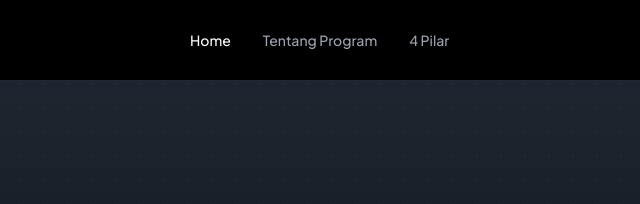
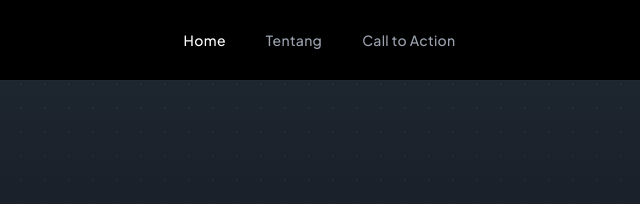
Before and after one commit to crashbug01/mahreen, a plain HTML site: page index.html in a window 1280 px wide. Shown: the top 204 px of the page, 303-943 px from the left. Drawn offline with nearby package versions, Linux system fonts and the light colour scheme.

Commit message:
Update index.html

```diff
--- a/index.html
+++ b/index.html
@@ -4,7 +4,6 @@
     <meta charset="UTF-8" />
     <meta name="viewport" content="width=device-width, initial-scale=1.0" />
     <title>Berkarya Untuk Indonesia - Mahreen Indonesia</title>
-    <!-- Tailwind CSS CDN -->
     <script src="https://cdn.tailwindcss.com"></script>
     <style>
       @import url("https://fonts.googleapis.com/css2?family=Plus+Jakarta+Sans:wght@300;400;500;600;700;800&display=swap");
@@ -27,14 +26,12 @@
   <body
     class="bg-[#0b0c10] text-[#c5c6c7] antialiased selection:bg-white selection:text-black"
   >
-    <!-- NAVBAR (#000000 agar logo menyatu sempurna) -->
     <nav
       class="fixed top-0 left-0 w-full z-50 bg-[#000000] border-b border-[#1f2833] transition-all duration-300"
     >
       <div
         class="max-w-7xl mx-auto px-6 md:px-12 h-20 flex items-center justify-between"
       >
-        <!-- Official Logo Element -->
         <a href="#" class="flex items-center transition hover:opacity-80">
           <img
             src="https://mahreenindonesia.com/assets/logo.png"
@@ -45,18 +42,24 @@
           />
         </a>
 
-        <!-- Desktop Navigation Links -->
-        <div class="hidden md:flex items-center space-x-8 text-sm font-medium">
-          <a href="#" class="text-white hover:text-gray-400 transition">Home</a>
-          <a href="#tentang" class="text-gray-400 hover:text-white transition"
-            >Tentang Program</a
+        <div class="hidden md:flex items-center space-x-10 text-sm font-medium">
+          <a
+            href="#"
+            class="text-white hover:text-gray-400 transition tracking-wide"
+            >Home</a
           >
-          <a href="#pilar" class="text-gray-400 hover:text-white transition"
-            >4 Pilar</a
+          <a
+            href="#tentang"
+            class="text-gray-400 hover:text-white transition tracking-wide"
+            >Tentang</a
+          >
+          <a
+            href="#cta"
+            class="text-gray-400 hover:text-white transition tracking-wide"
+            >Call to Action</a
           >
         </div>
 
-        <!-- Desktop CTA Button -->
         <div class="hidden md:block">
           <a
             href="#cta"
@@ -66,7 +69,6 @@
           </a>
         </div>
 
-        <!-- Mobile Menu Button -->
         <button
           id="menu-btn"
           class="md:hidden text-white focus:outline-none"
@@ -89,27 +91,25 @@
         </button>
       </div>
 
-      <!-- Mobile Dropdown Menu -->
       <div
         id="mobile-menu"
         class="hidden md:hidden bg-[#000000] border-b border-[#1f2833] px-6 py-6 space-y-4"
       >
         <a href="#" class="block text-white font-medium text-sm">Home</a>
         <a href="#tentang" class="block text-gray-400 hover:text-white text-sm"
-          >Tentang Program</a
+          >Tentang</a
         >
-        <a href="#pilar" class="block text-gray-400 hover:text-white text-sm"
-          >4 Pilar</a
+        <a href="#cta" class="block text-gray-400 hover:text-white text-sm"
+          >Call to Action</a
         >
         <a
           href="#cta"
-          class="block bg-white text-black text-center font-bold text-sm py-3 rounded-xl"
+          class="block bg-white text-black text-center font-bold text-sm py-3 rounded-xl mt-2"
           >Gabung Sekarang</a
         >
       </div>
     </nav>
 
-    <!-- HERO SECTION -->
     <section
       class="relative bg-gradient-to-b from-[#1f2833] to-[#0b0c10] pt-40 pb-24 px-6 md:px-12 flex flex-col items-center justify-center text-center min-h-[95vh] overflow-hidden border-b border-[#1f2833]"
     >
@@ -118,7 +118,6 @@
       ></div>
 
       <div class="relative z-10 max-w-4xl space-y-8 scroll-reveal active">
-        <!-- Langsung aktif karena berada di paling atas -->
         <span
           class="inline-flex items-center gap-2 bg-[#1f2833] text-white border border-gray-700 font-semibold px-4 py-2 rounded-full text-xs uppercase tracking-widest shadow-xl"
         >
@@ -151,7 +150,6 @@
       </div>
     </section>
 
-    <!-- TENTANG PROGRAM & 4 PILAR (Dengan Efek Scroll Reveal) -->
     <section
       id="tentang"
       class="py-24 px-6 md:px-12 max-w-7xl mx-auto scroll-reveal"
@@ -172,9 +170,7 @@
         </p>
       </div>
 
-      <!-- 4 PILAR UTAMA -->
-      <div id="pilar" class="grid sm:grid-cols-2 lg:grid-cols-4 gap-6 mb-20">
-        <!-- Mahreen Studio -->
+      <div class="grid sm:grid-cols-2 lg:grid-cols-4 gap-6 mb-20">
         <div
           class="bg-[#12141c]/80 p-8 rounded-2xl border border-[#1f2833] hover:border-white transition-all duration-300 group flex flex-col justify-between"
         >
@@ -190,9 +186,9 @@
               apparel, visual branding, dan identitas kreatif modern.
             </p>
           </div>
+          <div class="text-xs text-gray-600 font-mono pt-6">01 // Creative</div>
         </div>
 
-        <!-- Tanya Mahreen -->
         <div
           class="bg-[#12141c]/80 p-8 rounded-2xl border border-[#1f2833] hover:border-white transition-all duration-300 group flex flex-col justify-between"
         >
@@ -208,9 +204,9 @@
               branding, bisnis, serta media digital secara adaptif.
             </p>
           </div>
+          <div class="text-xs text-gray-600 font-mono pt-6">02 // Digital</div>
         </div>
 
-        <!-- Peduli Mahreen -->
         <div
           class="bg-[#12141c]/80 p-8 rounded-2xl border border-[#1f2833] hover:border-white transition-all duration-300 group flex flex-col justify-between"
         >
@@ -226,9 +222,9 @@
               masyarakat, bantuan sosial, edukasi, dan kebermanfaatan.
             </p>
           </div>
+          <div class="text-xs text-gray-600 font-mono pt-6">03 // Social</div>
         </div>
 
-        <!-- Mahreen CSR -->
         <div
           class="bg-[#12141c]/80 p-8 rounded-2xl border border-[#1f2833] hover:border-white transition-all duration-300 group flex flex-col justify-between"
         >
@@ -245,10 +241,10 @@
               berkelanjutan.
             </p>
           </div>
+          <div class="text-xs text-gray-600 font-mono pt-6">04 // CSR</div>
         </div>
       </div>
 
-      <!-- Quote -->
       <div
         class="bg-gradient-to-r from-[#12141c] via-[#1f2833] to-[#12141c] p-10 rounded-3xl text-center max-w-4xl mx-auto border border-[#1f2833]"
       >
@@ -262,7 +258,6 @@
       </div>
     </section>
 
-    <!-- CALL TO ACTION (Dengan Efek Scroll Reveal) -->
     <section
       id="cta"
       class="bg-black text-white py-24 px-6 md:px-12 text-center relative overflow-hidden border-t border-[#1f2833] scroll-reveal"
@@ -290,14 +285,12 @@
       </div>
     </section>
 
-    <!-- FOOTER -->
     <footer
       class="py-8 text-center text-xs text-gray-600 border-t border-[#12141c]"
     >
       <p>&copy; 2026 Mahreen Indonesia. All Rights Reserved.</p>
     </footer>
 
-    <!-- INTERACTIVE SCRIPT (Navbar Mobile & Scroll Animation) -->
     <script>
       // 1. Mobile Menu Toggle
       const menuBtn = document.getElementById("menu-btn");
@@ -321,24 +314,20 @@
         });
       });
 
-      // 2. Scroll Animation (Intersection Observer API)
+      // 2. Scroll Animation
       const revealElements = document.querySelectorAll(".scroll-reveal");
-
       const revealCallback = (entries, observer) => {
         entries.forEach((entry) => {
           if (entry.isIntersecting) {
             entry.target.classList.add("active");
-            // Sifatnya opsional: matikan observer untuk elemen ini jika ingin animasi hanya berjalan sekali
             observer.unobserve(entry.target);
           }
         });
       };
-
       const revealObserver = new IntersectionObserver(revealCallback, {
-        root: null, // Menggunakan viewport
-        threshold: 0.15, // Elemen terpicu muncul jika 15% bagiannya sudah masuk layar
+        root: null,
+        threshold: 0.15,
       });
-
       revealElements.forEach((element) => {
         revealObserver.observe(element);
       });
```
